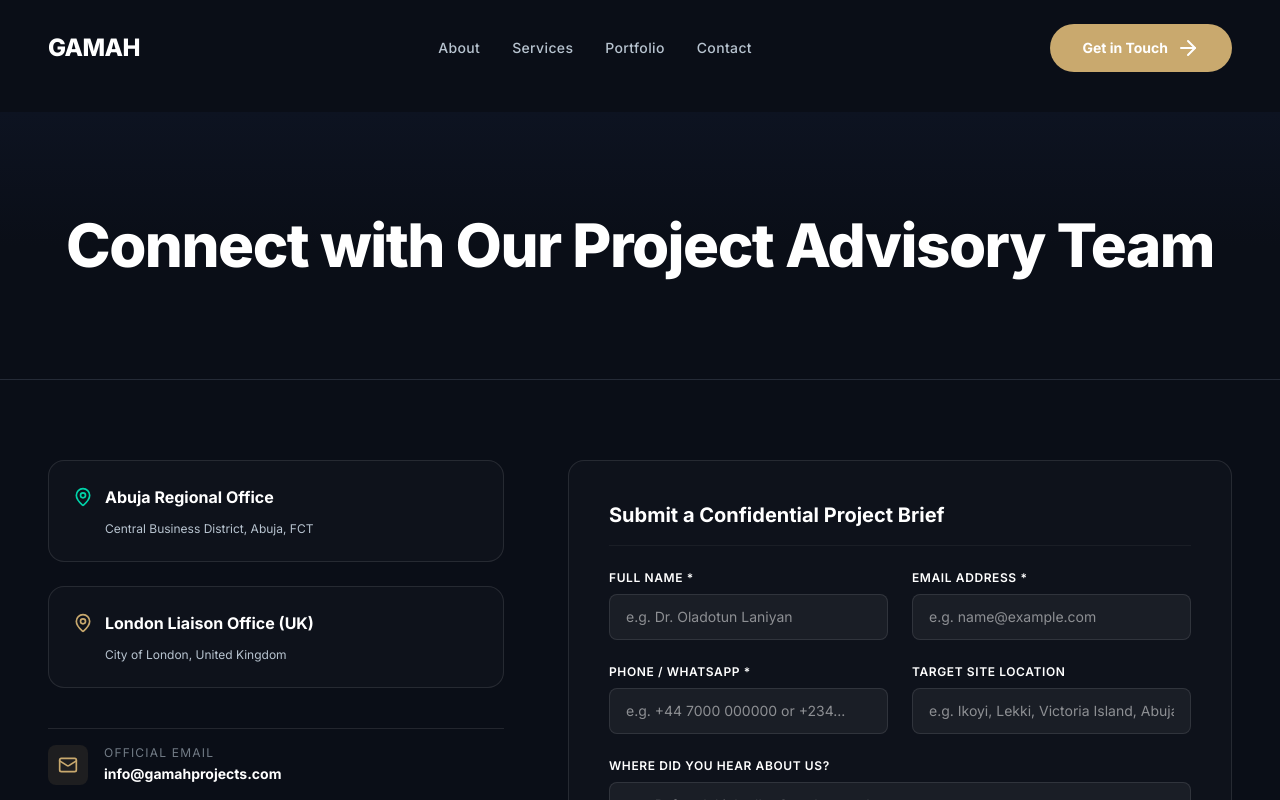
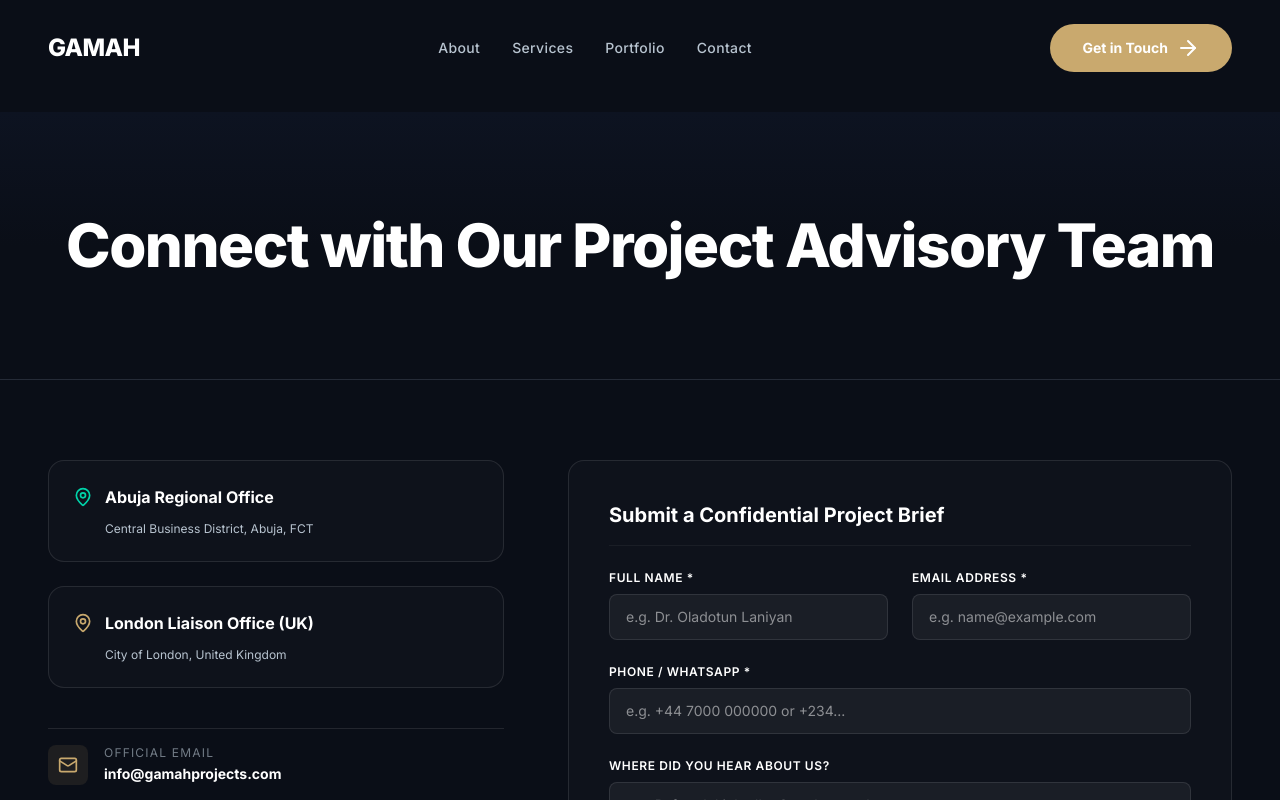
Before and after one commit to Oladotunlaniyan/Gammah, a React (Vite) app: page /contact in a window 1280 px wide. Shown: the top 800 px of the page. Built offline with nearby package versions, Linux system fonts and the light colour scheme.

Commit message:
feat: corrected the Contact page

```diff
--- a/src/components/HomeCta.tsx
+++ b/src/components/HomeCta.tsx
@@ -6,7 +6,7 @@
      <section className="py-20 bg-linear-to-r from-[#0d1321] via-navy-dark to-[#0d1321] border-t border-white/10 relative">
         <div className="max-w-5xl mx-auto px-6 text-center space-y-6">
           <h2 className="font-sans font-extrabold text-white text-3xl sm:text-5xl leading-tight">
-            Schedule an Advisory Session with Our team
+            Schedule a Session with Our team
           </h2>
           <div className="pt-4 flex flex-col sm:flex-row items-center justify-center gap-4">
             <Link
--- a/src/pages/Contact.tsx
+++ b/src/pages/Contact.tsx
@@ -301,7 +301,7 @@
                       </div>
                     </div>
 
-                    <div className="grid grid-cols-1 sm:grid-cols-2 gap-6">
+                    <div className="grid grid-cols-1 gap-6">
                       <div>
                         <label htmlFor="phone" className="block text-xs font-semibold uppercase tracking-wider text-white mb-2 font-sans">
                           Phone / WhatsApp *
@@ -313,19 +313,6 @@
                           value={formData.phone}
                           onChange={handleChange}
                           placeholder="e.g. +44 7000 000000 or +234..."
-                          className="w-full bg-white/5 border border-white/10 rounded-lg px-4 py-3 text-white focus:outline-none focus:border-warm-gold text-sm font-sans transition-colors"
-                        />
-                      </div>
-                      <div>
-                        <label htmlFor="siteLocation" className="block text-xs font-semibold uppercase tracking-wider text-white mb-2 font-sans">
-                          Target Site Location
-                        </label>
-                        <input
-                          type="text"
-                          id="siteLocation"
-                          value={formData.siteLocation}
-                          onChange={handleChange}
-                          placeholder="e.g. Ikoyi, Lekki, Victoria Island, Abuja CBD..."
                           className="w-full bg-white/5 border border-white/10 rounded-lg px-4 py-3 text-white focus:outline-none focus:border-warm-gold text-sm font-sans transition-colors"
                         />
                       </div>
```
